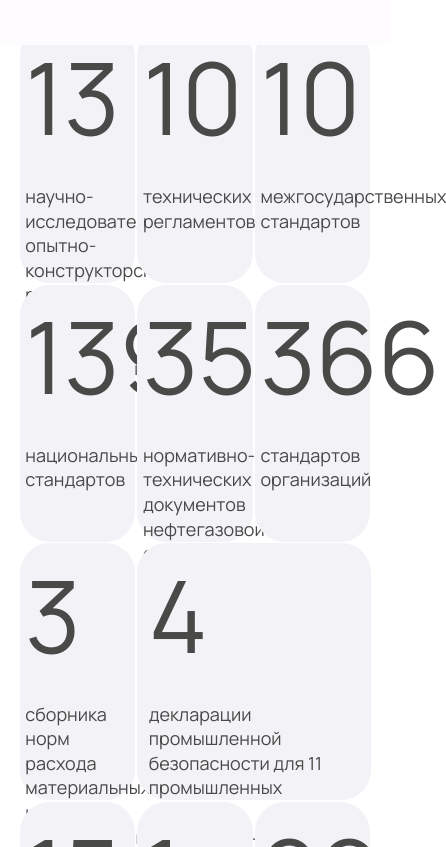
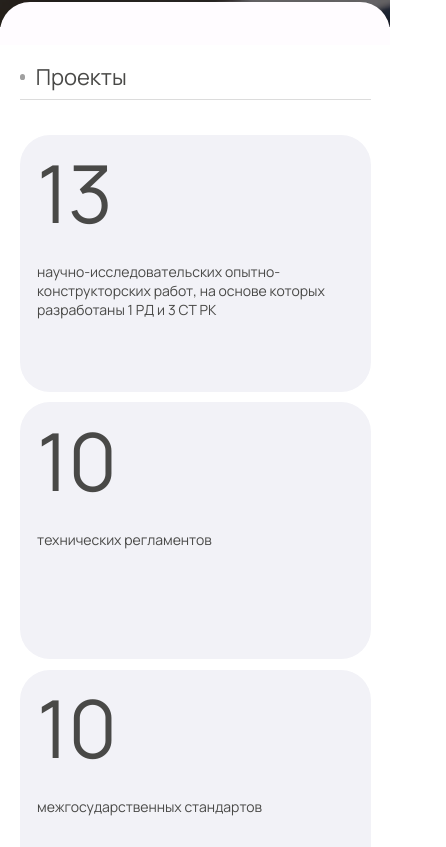
Before and after one commit to DonJuvn/STIA, a React (Create React App) app: page /projects in a window 390 px wide. Shown: the part 817-1664 px from the top of the page, 446 px wide, since content can reach past the window. Built offline with nearby package versions, Linux system fonts and the light colour scheme.

Commit message:
projects adaptive

```diff
--- a/src/App.css
+++ b/src/App.css
@@ -1050,3 +1050,43 @@ nav .container {
    color: #494947;
    font-weight: 400;
 }
+@media screen and (min-width: 1566px) {
+   #border{
+      margin-top: 85vh;
+   }
+   #projects{
+      margin-top: 70vh;
+      padding-top: 15%;
+   }
+}
+@media screen and (max-width: 768px) {
+   #border {
+      margin-top: 85vh;
+      height: 5%;
+   }
+   #projects {
+      padding-top: 5%;
+      margin-top: 90vh;
+   }
+   .projects {
+      flex-direction: column;
+      margin-top: 10%;
+   }
+   .projects .item {
+      padding: 1% 0;
+      height: 250px;
+      width: 100%;
+      margin-bottom: 3%;
+   }
+   .projects #long{
+      width: 100%;
+   }
+   .projects .item h1 {
+      font-size: 80px;
+      line-height: 109.8px;
+   }
+   .projects .item p {
+      font-size: 14px;
+      line-height: 19.12px;
+   }
+}
```
